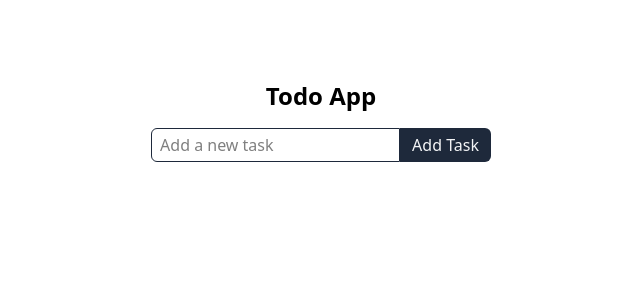
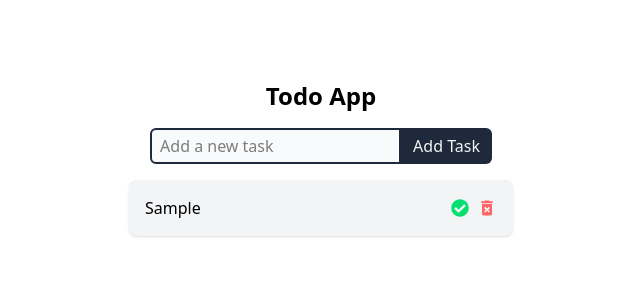
Before and after one commit to MukitHossen7/Todo-App, a React (Vite) app: page / in a window 1280 px wide. Both pictures are taken after typing "Sample" into the empty fields and a click on the button "Add Task". Shown: the top 300 px of the page, without its empty margins (319-959 px from the left). Built offline with nearby package versions, Linux system fonts and the light colour scheme.

Commit message:
feat: add react-icons for task actions in Todo component

```diff
--- a/package.json
+++ b/package.json
@@ -14,6 +14,7 @@
     "react": "^19.0.0",
     "react-dom": "^19.0.0",
     "react-hot-toast": "^2.5.2",
+    "react-icons": "^5.5.0",
     "tailwindcss": "^4.0.9"
   },
   "devDependencies": {
--- a/src/Projects/Todo/Todo.jsx
+++ b/src/Projects/Todo/Todo.jsx
@@ -1,5 +1,7 @@
 import React, { useState } from "react";
 import toast, { Toaster } from "react-hot-toast";
+import { FaCheckCircle } from "react-icons/fa";
+import { MdDeleteForever } from "react-icons/md";
 const Todo = () => {
   const [tasks, setTasks] = useState([]);
   const [inputValue, setInputValue] = useState("");
@@ -26,7 +28,6 @@ const Todo = () => {
       toast.success("Task added successfully!");
     }
   };
-  console.log(tasks);
   return (
     <div className="py-20 max-w-96 mx-auto">
       <h2 className="text-center text-2xl font-semibold">Todo App</h2>
@@ -37,15 +38,40 @@ const Todo = () => {
             placeholder="Add a new task"
             value={inputValue}
             onChange={(event) => handleInputValue(event.target.value)}
-            className="border border-[#1E293B] rounded-l-md  py-1 px-2"
+            className="border-2 border-[#1E293B] rounded-l-md  py-1 px-2 bg-gray-50 focus:rounded-l-md"
           />
           <button
-            className="bg-[#1E293B] text-gray-100 py-[5px] px-3 rounded-r-md font-medium"
+            className="bg-[#1E293B] text-gray-100 py-[6px] px-3 rounded-r-md font-medium"
             type="submit"
           >
             Add Task
           </button>
         </form>
+      </div>
+      <div>
+        {tasks?.length === 0 && (
+          <p className="text-center text-xl text-gray-800 font-medium mt-4">
+            No tasks added yet.
+          </p>
+        )}
+        <div className="flex flex-col gap-3 mt-4">
+          {tasks?.map((task, index) => (
+            <div
+              className="bg-gray-100 p-4 rounded-lg shadow flex justify-between items-center"
+              key={index}
+            >
+              <p className="font-medium">{task}</p>
+              <div className="flex items-center gap-2">
+                <button>
+                  <FaCheckCircle className="text-green-400 text-lg" />
+                </button>
+                <button>
+                  <MdDeleteForever className="text-red-400 text-xl" />
+                </button>
+              </div>
+            </div>
+          ))}
+        </div>
       </div>
       <Toaster />
     </div>
```
Also changed, not shown: 1 other file (tests, documents, lock files or other folders).
